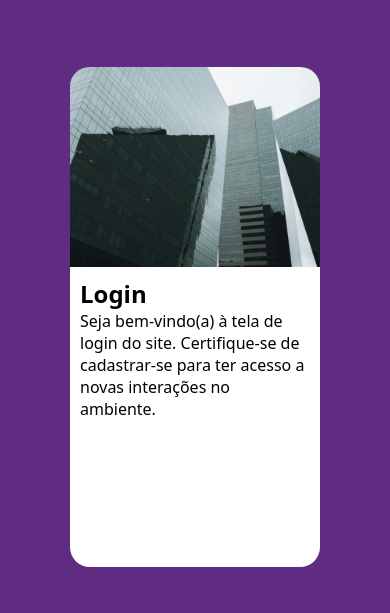
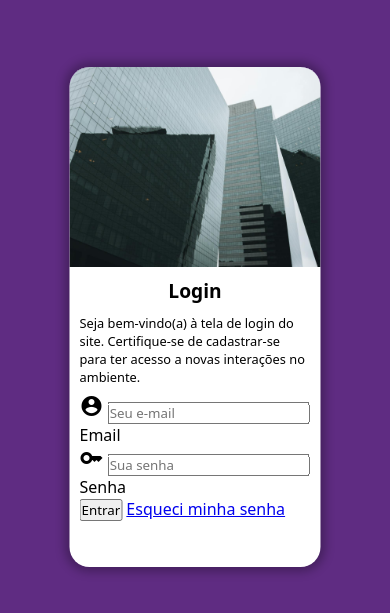
Before and after one commit to johnnyID/projeto-login, a plain HTML site: page index.html in a window 390 px wide. Shown: the part 105-718 px from the top of the page. Drawn offline with Linux system fonts and the light colour scheme.

Commit message:
up media query

```diff
--- a/estilos/media-query.css
+++ b/estilos/media-query.css
@@ -40,4 +40,12 @@
     main > section#login > div#formulario{
         width: 50%;
     }
+
+    main > section#login > div#formulario > h1{
+        font-size: 2em;
+    }
+
+    main > section#login > div#formulario > p{
+        font-size: 1.2em;
+    }
 }
--- a/estilos/style.css
+++ b/estilos/style.css
@@ -34,9 +34,10 @@ main > section#login{
     /* A propriedade [ overflow: hidden; ] serve para esconder o que transbordar de algum container, neste caso, a imagem da div acaba vazando do container [ section#login ] */
     overflow: hidden;
     background-color: white;
-    width: 250px;
+    width: 251px;
     height: 500px;
     border-radius: 20px;
+    box-shadow: 0px 0px 10px 5px rgba(0, 0, 0, 0.269);
     transition: width .3s ease, height .3s ease;
 }
 
@@ -51,3 +52,14 @@ main > section#login > div#formulario{
     display: block;
     padding: 10px;
 }
+
+main > section#login > div#formulario > h1{
+    text-align: center;
+    margin-bottom: 10px;
+    font-size: 1.2em;
+}
+
+main > section#login > div#formulario > p{
+    margin-bottom: 8px;
+    font-size: 0.8em;
+}
--- a/index.html
+++ b/index.html
@@ -3,6 +3,7 @@
 <head>
     <meta charset="UTF-8">
     <meta name="viewport" content="width=device-width, initial-scale=1.0">
+    <link href="https://fonts.googleapis.com/icon?family=Material+Icons" rel="stylesheet">
     <link rel="stylesheet" href="estilos/style.css">
     <link rel="stylesheet" href="estilos/media-query.css">
     <title>Login</title>
@@ -18,8 +19,21 @@
                 <p>
                     Seja bem-vindo(a) à tela de login do site. Certifique-se de cadastrar-se para ter acesso a novas interações no ambiente.
                 </p>
-                <form action="login.js" method="post">
+                <form action="login.js" method="post" autocomplete="on">
 
+                    <div class="campo">
+                        <span class="material-icons">account_circle</span>
+                        <input type="email" name="email" id="email" required autocomplete="email" maxlength="30" placeholder="Seu e-mail">
+                        <label for="email">Email</label>
+                    </div>
+
+                    <div class="campo">
+                        <span class="material-icons">key</span>
+                        <input type="password" name="senha" id="senha" required autocomplete="current-password" minlength="8" maxlength="20" placeholder="Sua senha">
+                        <label for="senha">Senha</label>
+                    </div>
+                    <input type="submit" value="Entrar">
+                    <a href="#">Esqueci minha senha</a>
                 </form>
             </div>
         </section>
```
